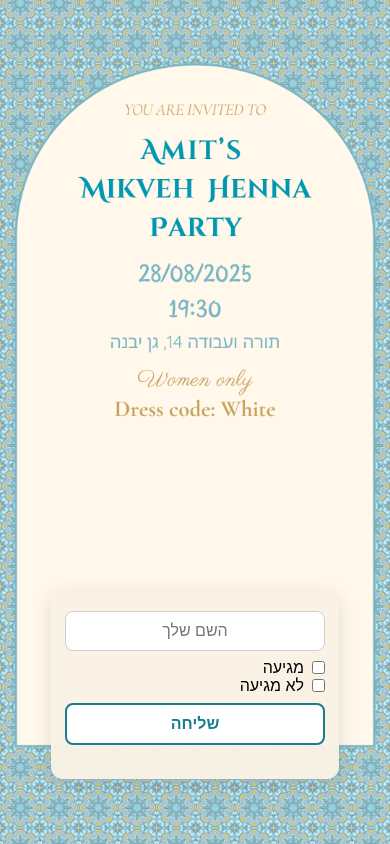
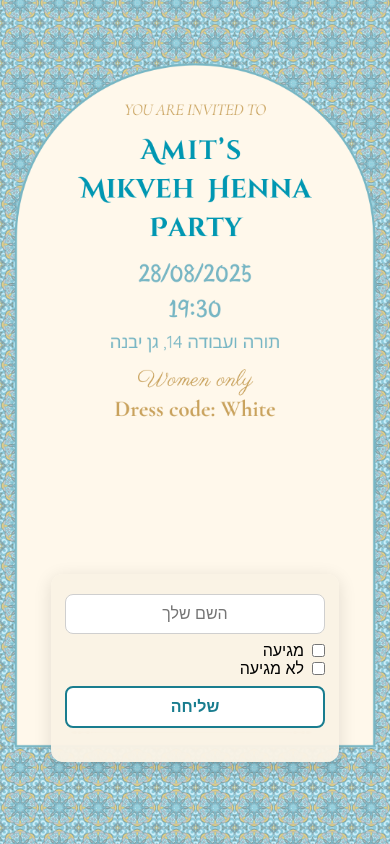
Before and after one commit to amittkatz/hennarsvp, a plain HTML site: page index.html in a window 390 px wide. Drawn offline with Linux system fonts and the light colour scheme.

Commit message:
Update index.html

```diff
--- a/index.html
+++ b/index.html
@@ -103,7 +103,7 @@
     /* Form pinned a bit lower */
     .form-wrapper{
       position:fixed;
-      top:70svh;                  /* was 64svh → now ~1cm lower */
+      top:68svh;                  /* was 64svh → now ~1cm lower */
       left:50%;
       transform:translateX(-50%);
       width:100%;
```
